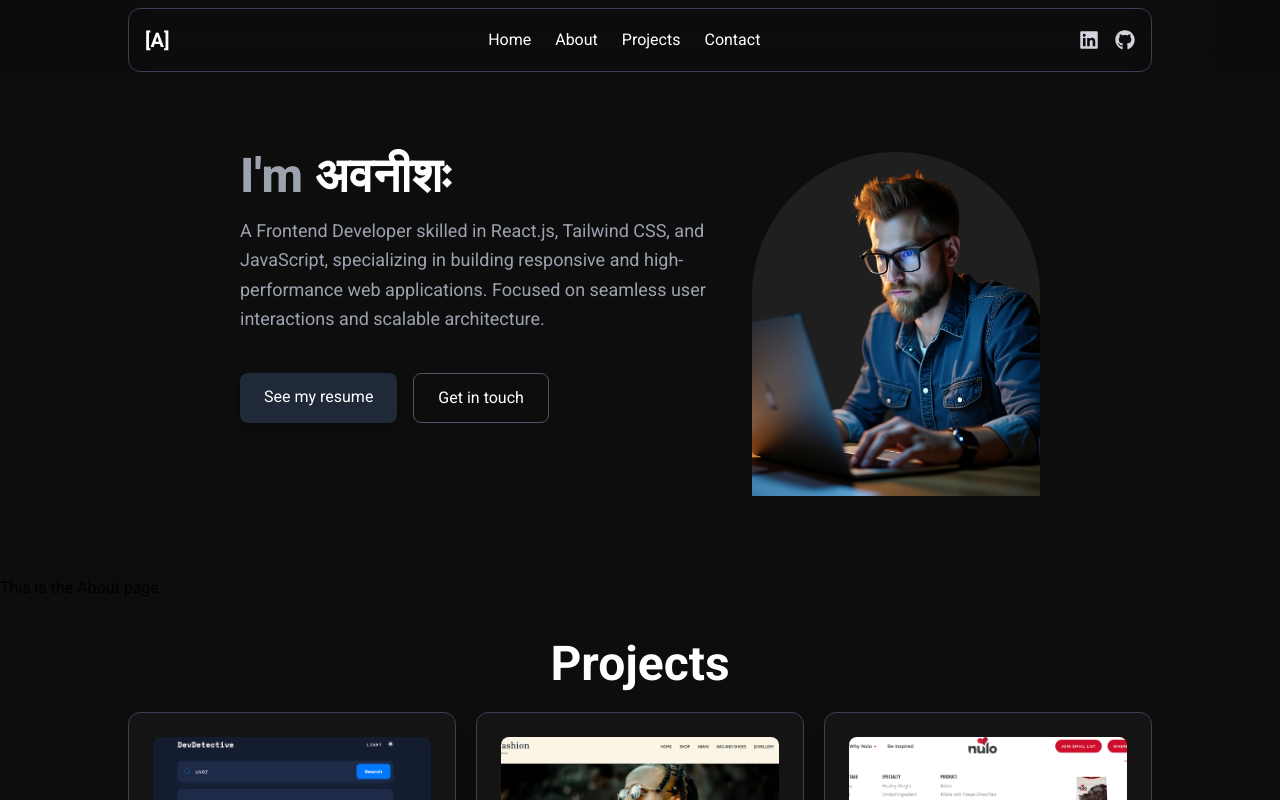
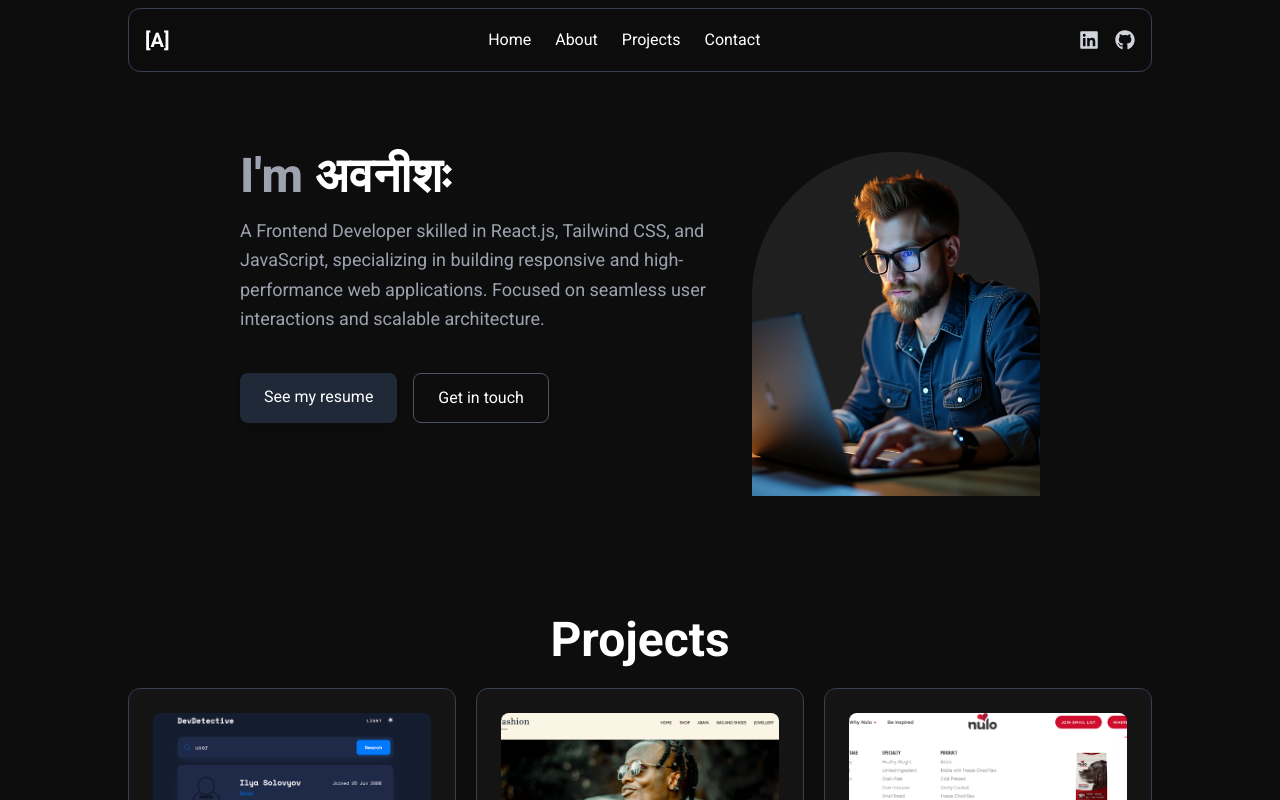
Before and after one commit to AvaneeshKumarPatel/Portfolio-React, a React (Vite) app: page /about in a window 1280 px wide. Shown: the top 800 px of the page. Built offline with nearby package versions, Linux system fonts and the light colour scheme.

Commit message:
fixed about page

```diff
--- a/src/Components/Pages/About.jsx
+++ b/src/Components/Pages/About.jsx
@@ -2,10 +2,10 @@
 
 
 function About () {
-  console.log('This is about page')
+//  console.log('This is about page')
   return (
     <div>
-       This is the About page.
+
     </div>
   )
 }
```
